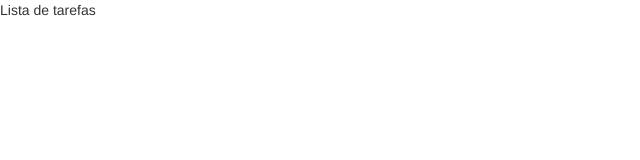
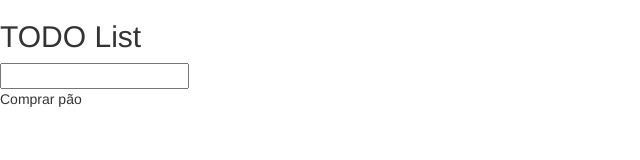
Before and after one commit to geansaturno/Tarefa-Jquery, a plain HTML site: page index.html in a window 1280 px wide. Shown: the whole page, without its empty margins (0-640 px from the left). Drawn offline with Linux system fonts and the light colour scheme.

Commit message:
Conteudo da index

```diff
--- a/index.html
+++ b/index.html
@@ -20,11 +20,20 @@
         <![endif]-->
 
         <!-- Add your site or application content here -->
-        <p>Lista de tarefas</p>
+        <h2>TODO List</h2>
+        <input	type="text"	id="tarefa">
+        <div id="tarefa-lista">
+            <div class="tarefa-item">
+                <div class="tarefa-texto">Comprar pão</div>
+                <div class="tarefa-delete"></div>
+                <div class="clear"></div>
+            </div>
+        </div>
 
         <script src="js/jquery.min.js"></script>
         <script src="js/plugins.js"></script>
         <script src="js/main.js"></script>
+        <script src="js/todo.js" charset="utf-8"></script>
 
         <!-- Google Analytics: change UA-XXXXX-X to be your site's ID. -->
         <script>
```
